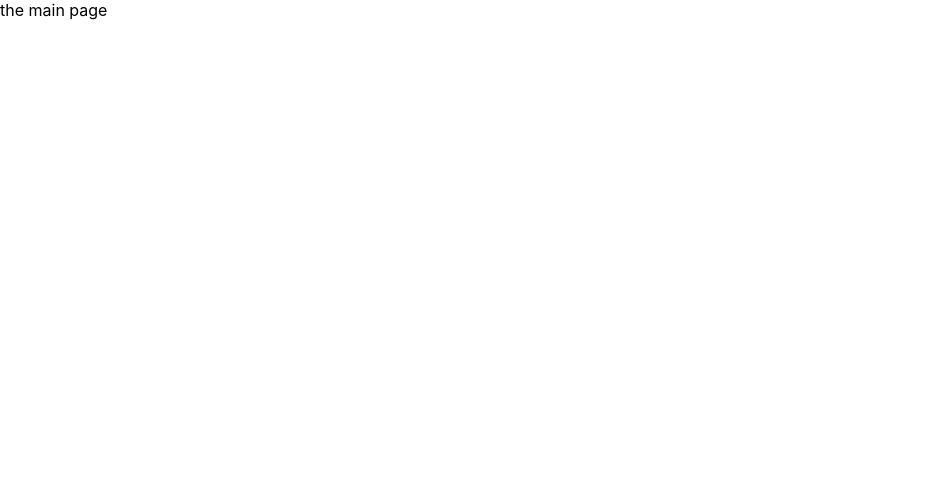
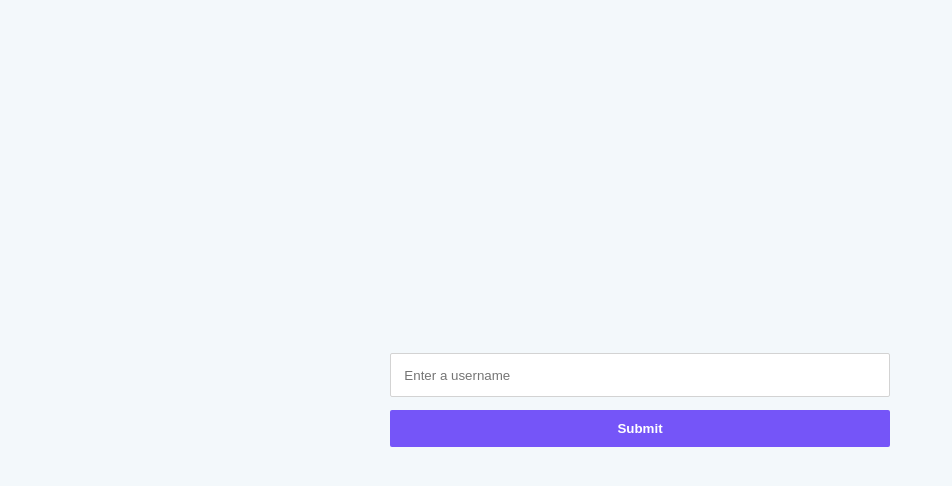
Before and after one commit to AjeaSmith/FrontendGuide, a React (Create React App) app in the folder React/flashcardsmanager/: page / in a window 1280 px wide. Shown: the top 486 px of the page, without its empty margins (0-952 px from the left). Built offline with nearby package versions, Linux system fonts and the light colour scheme.

Commit message:
working on side menu

```diff
--- a/React/flashcardsmanager/src/App.css
+++ b/React/flashcardsmanager/src/App.css
@@ -10,3 +10,39 @@
 .AppWrapper section {
   background-color: pink;
 }
+.username_wrapper {
+  background-color: #f3f8fb;
+  display: flex;
+  flex-direction: column;
+  height: 100vh;
+  justify-content: center;
+  align-items: center;
+}
+.username_wrapper .username_content {
+  display: flex;
+  flex-direction: column;
+  width: 100%;
+  max-width: 500px;
+  margin: 0 2em;
+}
+.username_wrapper .username_content form {
+  display: flex;
+  flex-direction: column;
+}
+.username_wrapper .username_content input {
+  border-radius: 2px;
+  border: 1px solid lightgray;
+  padding: 1em;
+  margin-bottom: 1em;
+}
+.username_wrapper .username_content button {
+  background-color: #7555f8;
+  font-weight: bold;
+  color: white;
+  padding: 0.8em;
+  text-decoration: none;
+  text-align: center;
+  border: none;
+  cursor: pointer;
+  border-radius: 2px;
+}
--- a/React/flashcardsmanager/src/App.js
+++ b/React/flashcardsmanager/src/App.js
@@ -1,21 +1,13 @@
 import "./App.css";
-import SideMenuComponent from "./components/SideMenuComponent";
-import AppComponent from "./components/AppComponent";
 import { BrowserRouter as Router, Route, Switch } from "react-router-dom";
 import GetUsername from "./components/GetUsername";
+import Wrapper from "./Wrapper";
 function App() {
   return (
     <Router>
       <Switch>
-        <Route exact path="/">
-          <GetUsername />
-        </Route>
-        <Route path="/home">
-          <main className="AppWrapper">
-            <SideMenuComponent />
-            <AppComponent />
-          </main>
-        </Route>
+        <Route exact path="/" component={GetUsername} />
+        <Route path="/home" component={Wrapper} />
       </Switch>
     </Router>
   );
--- /dev/null
+++ b/React/flashcardsmanager/src/Wrapper.js
@@ -0,0 +1,14 @@
+import React from "react";
+import AppComponent from "./components/AppComponent";
+import SideMenu from "./components/SideMenuComponent";
+
+const Wrapper = ({ history }) => {
+  return (
+    <main className="AppWrapper">
+      <SideMenu username={history.location.state} />
+      <AppComponent />
+    </main>
+  );
+};
+
+export default Wrapper;
--- a/React/flashcardsmanager/src/components/GetUsername.js
+++ b/React/flashcardsmanager/src/components/GetUsername.js
@@ -1,7 +1,35 @@
-import React from "react";
+import React, { useState } from "react";
+const GetUsername = ({ history }) => {
+  const [username, setusername] = useState("");
+  const checkUsername = (e) => {
+    e.preventDefault();
+    if (username === "") return;
+    history.push({
+      pathname: "/home",
+      state: username,
+    });
+    setusername("");
+  };
 
-const GetUsername = () => {
-  return <section>the main page</section>;
+  return (
+    <section className="username_wrapper">
+      <div className="username_content">
+        <form onSubmit={checkUsername}>
+          <input
+            type="text"
+            name="username"
+            id="username"
+            placeholder="Enter a username"
+            value={username}
+            onChange={(e) => setusername(e.target.value)}
+          />
+          <button type="submit" className="submit_btn">
+            Submit
+          </button>
+        </form>
+      </div>
+    </section>
+  );
 };
 
 export default GetUsername;
--- a/React/flashcardsmanager/src/components/SideMenuComponent.js
+++ b/React/flashcardsmanager/src/components/SideMenuComponent.js
@@ -1,7 +1,7 @@
 import React from "react";
 
-const SideMenu = () => {
-  return <nav>im the side</nav>;
+const SideMenu = ({ username }) => {
+  return <nav>{username}</nav>;
 };
 
 export default SideMenu;
```
Also changed, not shown: 1 other file (tests, documents, lock files or other folders).
